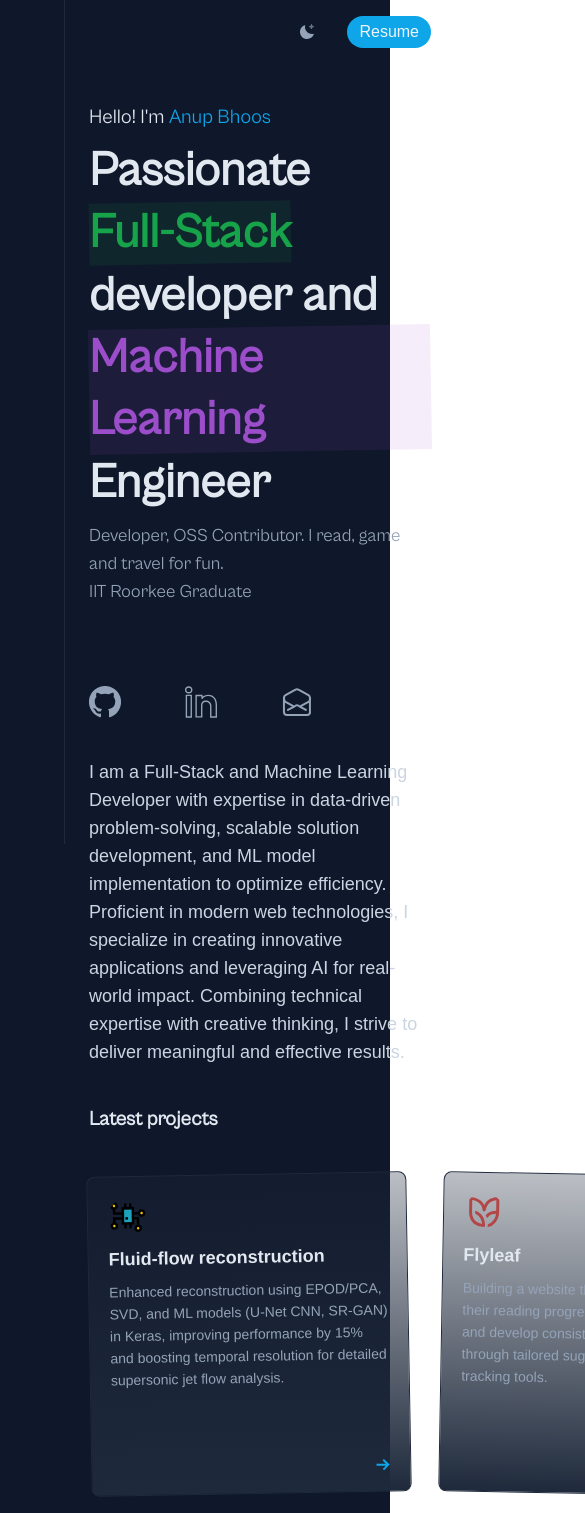
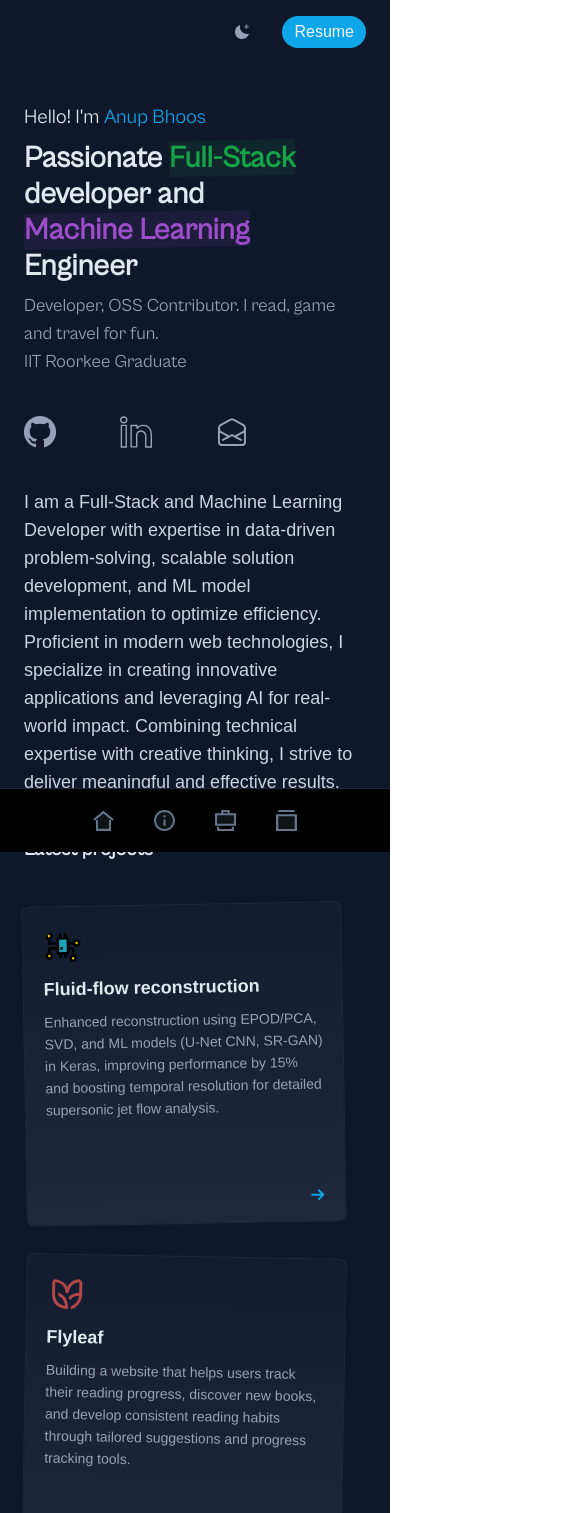
Before and after one commit to anup2134/Portfolio, a React (Vite) app: page / in a window 390 px wide. Shown: the top 1513 px of the page, 585 px wide, since content can reach past the window. Built offline with nearby package versions, Linux system fonts and the light colour scheme; a web font is replaced by a local one.

Commit message:
update mobile design

```diff
--- a/src/components/ProjectsSection.tsx
+++ b/src/components/ProjectsSection.tsx
@@ -9,7 +9,7 @@ export default function ProjectsSection() {
     <section className="mt-10 satoshi-700 text-para dark:text-foregroundDark text-xl pb-20">
       <h1 className="mb-10 cabinet-700">Latest projects</h1>
       <ul className="flex flex-col gap-y-6">
-        <li className="flex gap-x-8">
+        <li className="flex gap-x-8 flex-wrap sm:gap-x-0 sm:gap-y-8">
           <ProjectCard
             name="Fluid-flow reconstruction"
             image={AI}
@@ -24,7 +24,7 @@ export default function ProjectsSection() {
             rotate
           />
         </li>
-        <li className="flex gap-x-8">
+        <li className="flex gap-x-8 flex-wrap sm:gap-x-0 sm:gap-y-8">
           <ProjectCard
             name="Super TTT"
             image={SuperTTT}
--- a/src/index.css
+++ b/src/index.css
@@ -86,3 +86,12 @@
   font-weight: 700; /* Regular weight */
   font-style: normal;
 }
+::-webkit-scrollbar {
+  display: none;
+}
+
+/* Hide scrollbar for IE, Edge, and Firefox */
+html {
+  -ms-overflow-style: none; /* IE and Edge */
+  scrollbar-width: none; /* Firefox */
+}
--- a/src/views/HomePage.tsx
+++ b/src/views/HomePage.tsx
@@ -10,7 +10,7 @@ export default function HomePage() {
       <h2 className="cabinet-500 text-xl mb-2 mt-10">
         Hello! I'm <span className="text-sky">Anup Bhoos</span>
       </h2>
-      <h1 className="cabinet-700 text-5xl leading-[130%]">
+      <h1 className="cabinet-700 text-5xl sm:text-3xl leading-[130%]">
         Passionate <Highlight text="Full-Stack" color="#16a34a" /> developer and
         <Highlight text="Machine Learning" color="#9B4DCA" /> Engineer
       </h1>
@@ -19,7 +19,7 @@ export default function HomePage() {
         <br />
         IIT Roorkee Graduate
       </p>
-      <ul className="flex gap-x-16 mt-20 items-center">
+      <ul className="flex gap-x-16 mt-20 sm:mt-10 items-center">
         <li>
           <a href="https://github.com/anup2134/" target="_blank">
             <img src={GitHub} className="h-8 w-8 fill-para" />
--- a/src/views/Layout.tsx
+++ b/src/views/Layout.tsx
@@ -24,12 +24,21 @@ export default function HomePage() {
   };
 
   return (
-    <main className="antialiased satoshi-400 dark:text-foregroundDark dark:bg-backgroundDark bg-white text-foregroundLight min-h-screen max-h-fit">
-      <section className="flex min-h-screen max-h-fit">
+    <main className="antialiased satoshi-400 dark:text-foregroundDark dark:bg-backgroundDark bg-white text-foregroundLight min-h-screen max-h-fit pb-20">
+      <section className="flex sm:block  min-h-screen max-h-fit">
+        {/* <div
+          className="min-h-screen max-h-fit w-1/6 border-r sm:border-t sm:border-r-0
+              dark:border-r-foregroundLight sm:border-t-foregroundLight border-r-[#E5E7EB]
+              flex flex-col gap-y-16 justify-center items-end pr-16 sm:pr-0 sm:flex-row sm:gap-x-10
+              sm:gap-y-0 sm:block sm:fixed sm:-bottom-2 sm:z-20 sm:min-h-fit sm:h-16 sm:w-screen sm:max-h-none
+              sm:justify-center sm:items-center sm:bg-black"
+        > */}
         <div
-          className={`min-h-screen max-h-fit w-1/6 border-r ${
-            mode === "dark" ? "border-r-foregroundLight" : "border-r-[#E5E7EB]"
-          } flex flex-col gap-y-16 justify-center items-end pr-16`}
+          className="min-h-screen max-h-fit w-1/6 border-r sm:border-t sm:border-r-0
+              dark:border-r-foregroundLight sm:border-t-foregroundLight border-r-[#E5E7EB]
+              flex flex-col gap-y-16 justify-center items-end pr-16 sm:pr-0 sm:flex sm:flex-row sm:gap-x-10
+              sm:gap-y-0 sm:fixed sm:-bottom-2 sm:z-20 sm:min-h-fit sm:h-16 sm:w-screen sm:max-h-none
+              sm:justify-center sm:items-center sm:bg-black"
         >
           <button
             onClick={() => {
--- a/tailwind.config.js
+++ b/tailwind.config.js
@@ -13,6 +13,9 @@ export default {
         sky: "#0ea5e9",
         darkButton: "#f1f5f9",
       },
+      screens: {
+        sm: { max: "820px" },
+      },
     },
   },
   plugins: [],
--- a/tsconfig.app.json
+++ b/tsconfig.app.json
@@ -7,9 +7,10 @@
     "lib": ["ES2020", "DOM", "DOM.Iterable"],
     "module": "ESNext",
     "skipLibCheck": true,
-
+    "noImplicitAny": false,
+    "strictNullChecks": false,
     /* Bundler mode */
-    "moduleResolution": "bundler",
+    "moduleResolution": "nodenext",
     "allowImportingTsExtensions": true,
     "isolatedModules": true,
     "moduleDetection": "force",
```
